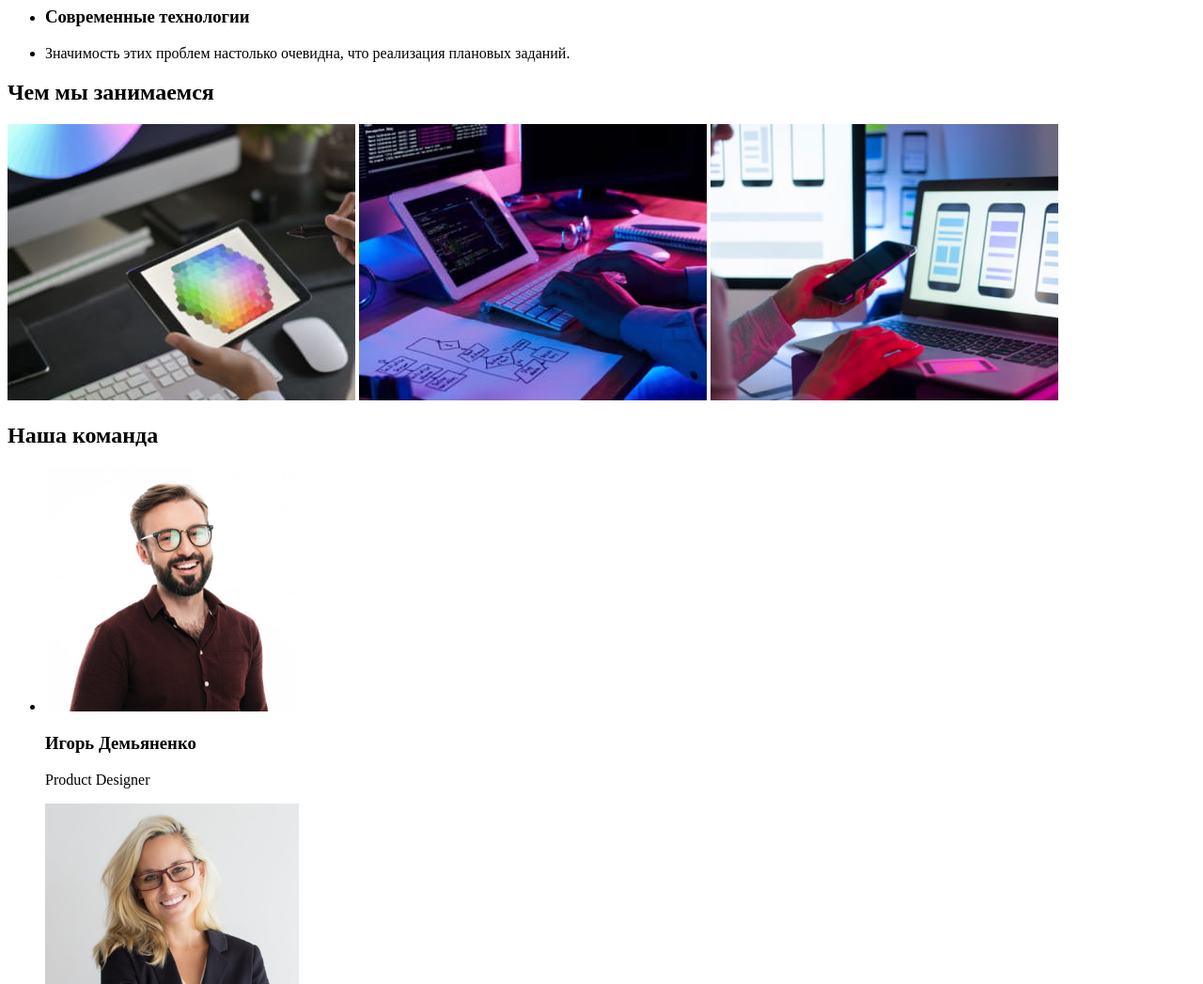
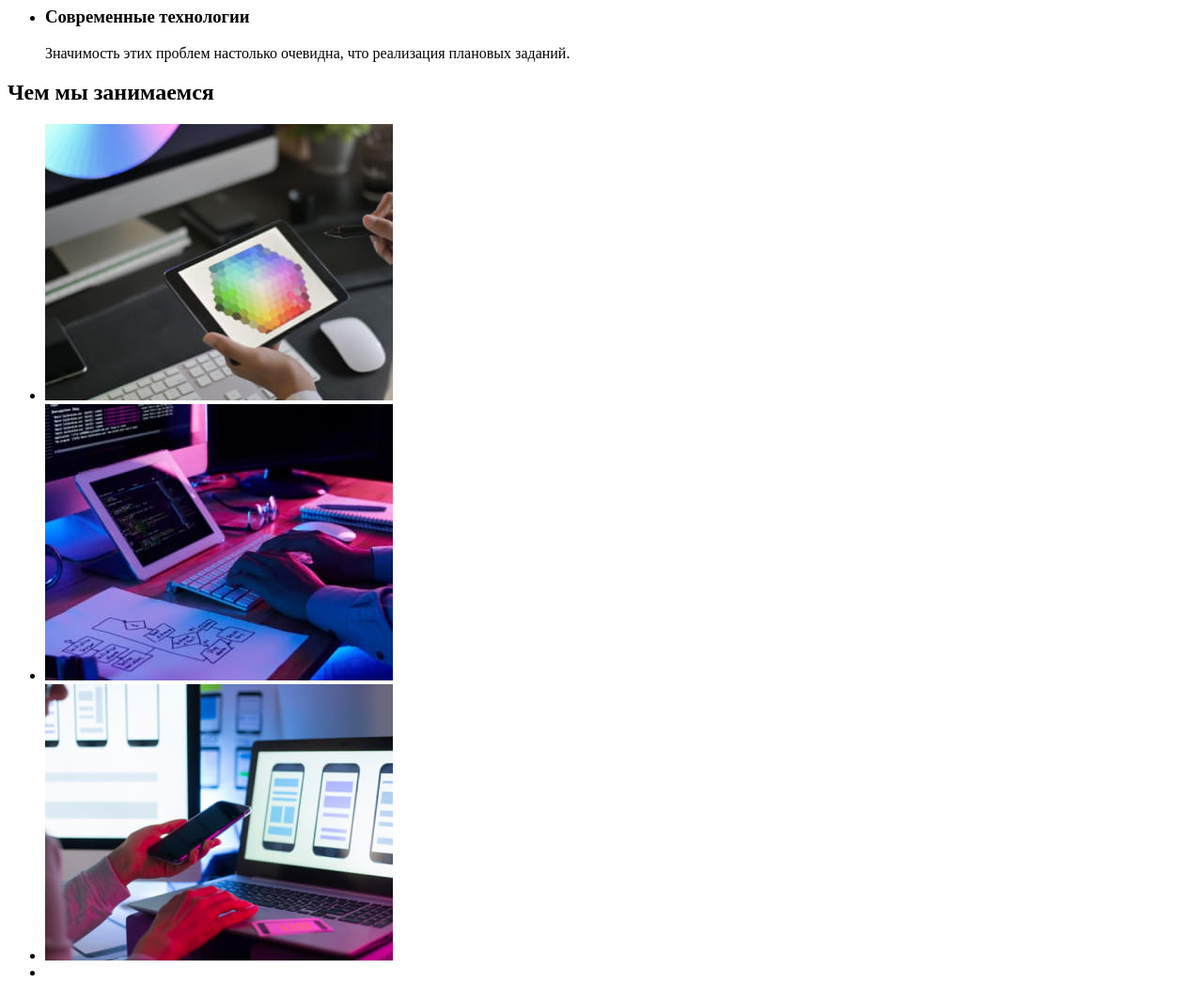
Before and after one commit to kr0o1ik/goit-markup-hw-01, a plain HTML site: page index.html in a window 1280 px wide. Shown: the part 480-1527 px from the top of the page at 94% size. Drawn offline with Linux system fonts and the light colour scheme.

Commit message:
зміни в коді після перевірки ДЗ

```diff
--- a/index.html
+++ b/index.html
@@ -31,35 +31,35 @@
             <ul>
                 <li>
                     <h3>Внимание к деталям</h3>
-                </li>
-                <li>
                     <p>Идейные соображения, а также начало повседневной работы по формированию позиции.</p>
                 </li>
                 <li>
                     <h3>Внимание к деталям</h3>
-                </li>
-                <li>
                     <p>Задача организации, в особенности же рамки и место обучения кадров влечет за собой.</p>
                 </li>
                 <li>
                     <h3>Планирование</h3>
-                </li>
-                <li>
                     <p>Равным образом консультация с широким активом в значительной степени обуславливает.</p>
                 </li>
                 <li>
                     <h3>Современные технологии</h3>
-                </li>
-                <li>
                     <p>Значимость этих проблем настолько очевидна, что реализация плановых заданий.</p>
                 </li>
             </ul>
         </section>
         <section>
             <h2>Чем мы занимаемся</h2>
-            <img src="./images/design.jpg" alt="Design" width="370">
-            <img src="./images/tablet.jpg" alt="Desctop" width="370">
-            <img src="./images/phone.jpg" alt="Mobile" width="370">
+            <ul>
+                <li>
+                    <img src="./images/design.jpg" alt="Дизайн" width="370">
+                </li>
+                <li>
+                    <img src="./images/tablet.jpg" alt="Ноутбук" width="370">
+                </li>
+                <li>
+                    <img src="./images/phone.jpg" alt="Телефоні" width="370">
+                <li>
+            </ul>
         </section>
         <section>
             <h2>Наша команда</h2>
```
